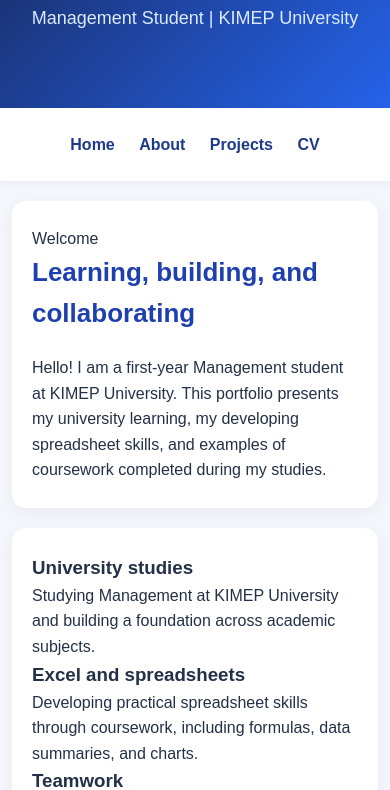
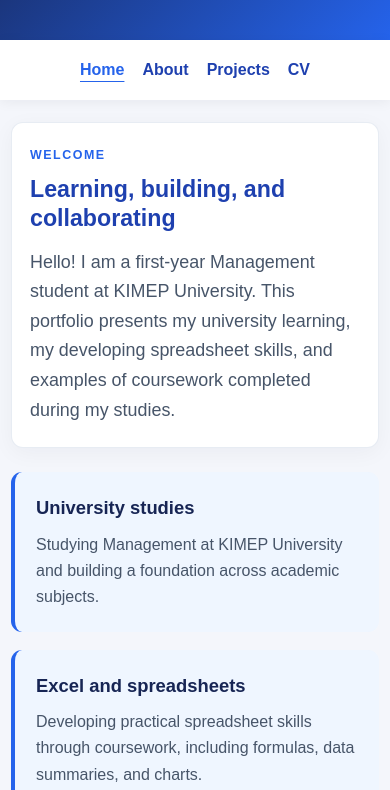
Before and after one commit to Kuleke-Dulat/Week-13, a plain HTML site: page index.html in a window 390 px wide. Shown: the part 160-950 px from the top of the page. Drawn offline with Linux system fonts and the light colour scheme.

Commit message:
Update style.css

```diff
--- a/style.css
+++ b/style.css
@@ -5,115 +5,219 @@
     box-sizing: border-box;
 }
 
-body {
-    font-family: Arial, sans-serif;
-    background-color: #f4f6fb;
-    color: #243047;
-    line-height: 1.6;
+:root {
+    --navy: #172554;
+    --blue: #2563eb;
+    --blue-dark: #1e40af;
+    --ink: #243047;
+    --muted: #64748b;
+    --paper: #f4f6fb;
+    --white: #ffffff;
+    --line: #e5eaf3;
+    --soft-blue: #eff6ff;
 }
 
-header {
-    background: linear-gradient(135deg, #172554, #2563eb);
-    color: white;
-    text-align: center;
-    padding: 75px 20px;
+html {
+    scroll-behavior: smooth;
 }
 
-header h1 {
-    font-size: 42px;
+body {
+    font-family: Arial, Helvetica, sans-serif;
+    background: var(--paper);
+    color: var(--ink);
+    line-height: 1.65;
+}
+
+a {
+    color: inherit;
+}
+
+.site-header {
+    background: linear-gradient(135deg, var(--navy), var(--blue));
+    color: white;
+    padding: 62px 20px 54px;
+    text-align: center;
+}
+
+.site-header h1 {
+    font-size: clamp(2rem, 5vw, 3rem);
+    line-height: 1.15;
     margin-bottom: 12px;
 }
 
-header p {
-    font-size: 18px;
+.site-header p {
     color: #dbeafe;
+    font-size: 1.08rem;
+}
+
+.nav-wrap {
+    background: white;
+    box-shadow: 0 2px 12px rgba(15, 23, 42, 0.06);
 }
 
 nav {
-    background-color: #ffffff;
-    padding: 18px;
-    text-align: center;
-    box-shadow: 0 2px 10px rgba(0,0,0,0.05);
+    max-width: 1080px;
+    margin: auto;
+    padding: 15px 22px;
+    display: flex;
+    justify-content: center;
+    flex-wrap: wrap;
+    gap: 10px 30px;
 }
 
 nav a {
-    color: #1e3a8a;
+    color: var(--blue-dark);
     text-decoration: none;
-    margin: 0 15px;
-    font-weight: bold;
+    font-weight: 700;
+    padding: 4px 0;
 }
 
-nav a:hover {
-    color: #3b82f6;
+nav a:hover,
+nav a[aria-current="page"] {
+    color: var(--blue);
+    text-decoration: underline;
+    text-underline-offset: 6px;
 }
 
-section {
-    max-width: 900px;
-    margin: 40px auto;
-    padding: 35px;
-    background-color: white;
-    border-radius: 14px;
-    box-shadow: 0 4px 15px rgba(0,0,0,0.05);
+main {
+    width: min(100% - 32px, 980px);
+    margin: 38px auto 60px;
+}
+
+.panel {
+    background: var(--white);
+    border: 1px solid rgba(226, 232, 240, 0.8);
+    border-radius: 16px;
+    padding: clamp(22px, 4vw, 38px);
+    box-shadow: 0 5px 22px rgba(15, 23, 42, 0.045);
+    margin-bottom: 24px;
 }
 
 h2 {
-    color: #1e40af;
-    margin-bottom: 20px;
-    font-size: 26px;
+    color: var(--blue-dark);
+    font-size: 1.65rem;
+    margin-bottom: 15px;
+    line-height: 1.25;
 }
 
-.skills {
+h3 {
+    color: var(--navy);
+    margin-bottom: 8px;
+    font-size: 1.15rem;
+}
+
+p + p {
+    margin-top: 12px;
+}
+
+.lead {
+    font-size: 1.12rem;
+    color: #475569;
+    max-width: 760px;
+}
+
+.eyebrow {
+    color: var(--blue);
+    text-transform: uppercase;
+    letter-spacing: 0.12em;
+    font-size: 0.78rem;
+    font-weight: 800;
+    margin-bottom: 9px;
+}
+
+.grid {
     display: grid;
     grid-template-columns: repeat(auto-fit, minmax(220px, 1fr));
-    gap: 20px;
+    gap: 18px;
 }
 
-.skill-card {
-    background-color: #eff6ff;
-    padding: 22px;
-    border-radius: 10px;
-    border-left: 4px solid #2563eb;
+.info-card {
+    background: var(--soft-blue);
+    border-left: 4px solid var(--blue);
+    padding: 21px;
+    border-radius: 11px;
 }
 
-.skill-card h3 {
-    color: #1e3a8a;
+.info-card p {
+    color: #475569;
+}
+
+.project {
+    overflow: hidden;
+}
+
+.project img {
+    display: block;
+    width: 100%;
+    height: auto;
+    border: 1px solid var(--line);
+    border-radius: 10px;
+    margin: 18px 0;
+}
+
+.project-caption {
+    color: var(--muted);
+    font-size: 0.9rem;
+    margin-top: -10px;
+}
+
+.meta {
+    color: var(--muted);
+    font-size: 0.92rem;
     margin-bottom: 10px;
 }
 
-.contact {
-    text-align: center;
-}
-
-.contact a {
-    color: #9475ff;
-    font-weight: bold;
+.contact-link {
+    color: var(--blue-dark);
+    font-weight: 700;
     text-decoration: none;
 }
 
-.contact a:hover {
+.contact-link:hover {
     text-decoration: underline;
 }
 
+ul {
+    padding-left: 22px;
+    margin-top: 9px;
+}
+
+li + li {
+    margin-top: 6px;
+}
+
 footer {
-    background-color: #172554;
-    color: white;
+    background: var(--navy);
+    color: #dbeafe;
     text-align: center;
-    padding: 22px;
-    margin-top: 50px;
+    padding: 22px 15px;
+}
+
+footer p {
+    font-size: 0.9rem;
 }
 
 @media (max-width: 600px) {
-    header h1 {
-        font-size: 30px;
+    .site-header {
+        padding: 45px 18px 40px;
     }
 
-    nav a {
-        display: inline-block;
-        margin: 6px 10px;
+    nav {
+        gap: 8px 18px;
+        padding: 13px 12px;
     }
 
-    section {
-        margin: 20px 12px;
-        padding: 25px 20px;
+    main {
+        width: min(100% - 22px, 980px);
+        margin-top: 22px;
+    }
+
+    .panel {
+        padding: 22px 18px;
+        border-radius: 12px;
+    }
+
+    h2 {
+        font-size: 1.45rem;
     }
 }
```
